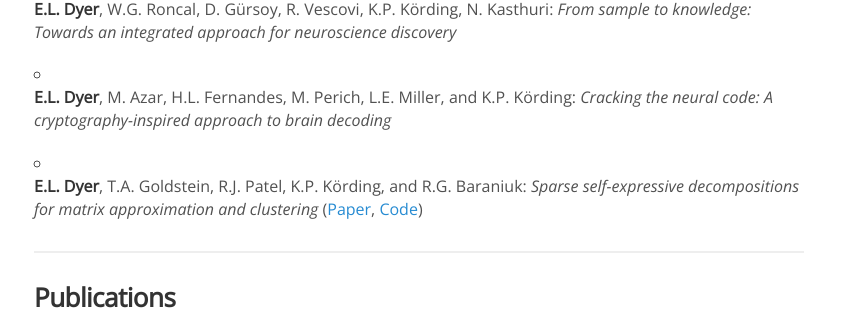
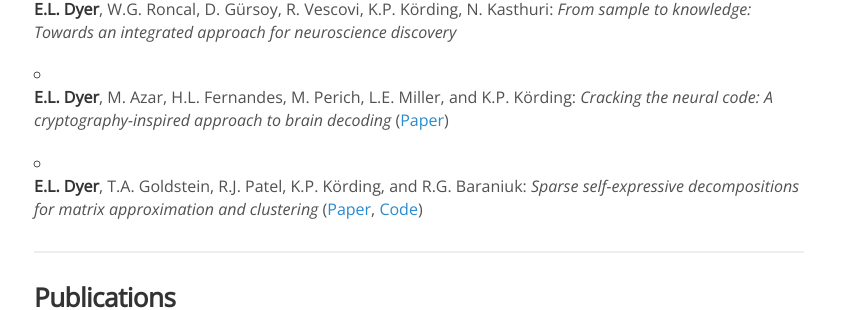
Before and after one commit to KordingLab/KordingLab.github.io, a Jekyll site: the page built from _people/eva_dyer.md, in a window 1280 px wide and 900 px high, scrolled down 1230 px. Shown: the part 151-461 px from the top of the window, without its empty margins (221-1071 px from the left). Built offline with Jekyll 4.4.1, drawn with Linux system fonts in a browser that asks for light colours; nearby versions of some CDN libraries; comment, search, counter and statistics services are not loaded.

Commit message:
Update eva_dyer.md

```diff
--- a/_people/eva_dyer.md
+++ b/_people/eva_dyer.md
@@ -32,7 +32,7 @@ I am currently a Postdoctoral Fellow in the [Bayesian Behavior Lab](http://klab.
 
 - **E.L. Dyer**, W.G. Roncal, D. Gürsoy, R. Vescovi, K.P. Körding, N. Kasthuri: _From sample to knowledge: Towards an integrated approach for neuroscience discovery_ <br>
 
-- **E.L. Dyer**, M. Azar, H.L. Fernandes, M. Perich, L.E. Miller, and K.P. Körding: _Cracking the neural code: A cryptography-inspired approach to brain decoding_<br>
+- **E.L. Dyer**, M. Azar, H.L. Fernandes, M. Perich, L.E. Miller, and K.P. Körding: _Cracking the neural code: A cryptography-inspired approach to brain decoding_ ([Paper](http://www.dropbox.com/s/qqdabo7drryq42m/Dyer_DAD2016.pdf?dl=0))<br>
 
 - **E.L. Dyer**, T.A. Goldstein, R.J. Patel, K.P. Körding, and R.G. Baraniuk: _Sparse self-expressive decompositions for matrix approximation and clustering_ ([Paper](http://arxiv.org/abs/1505.00824), [Code]())<br>
 <hr>
```
